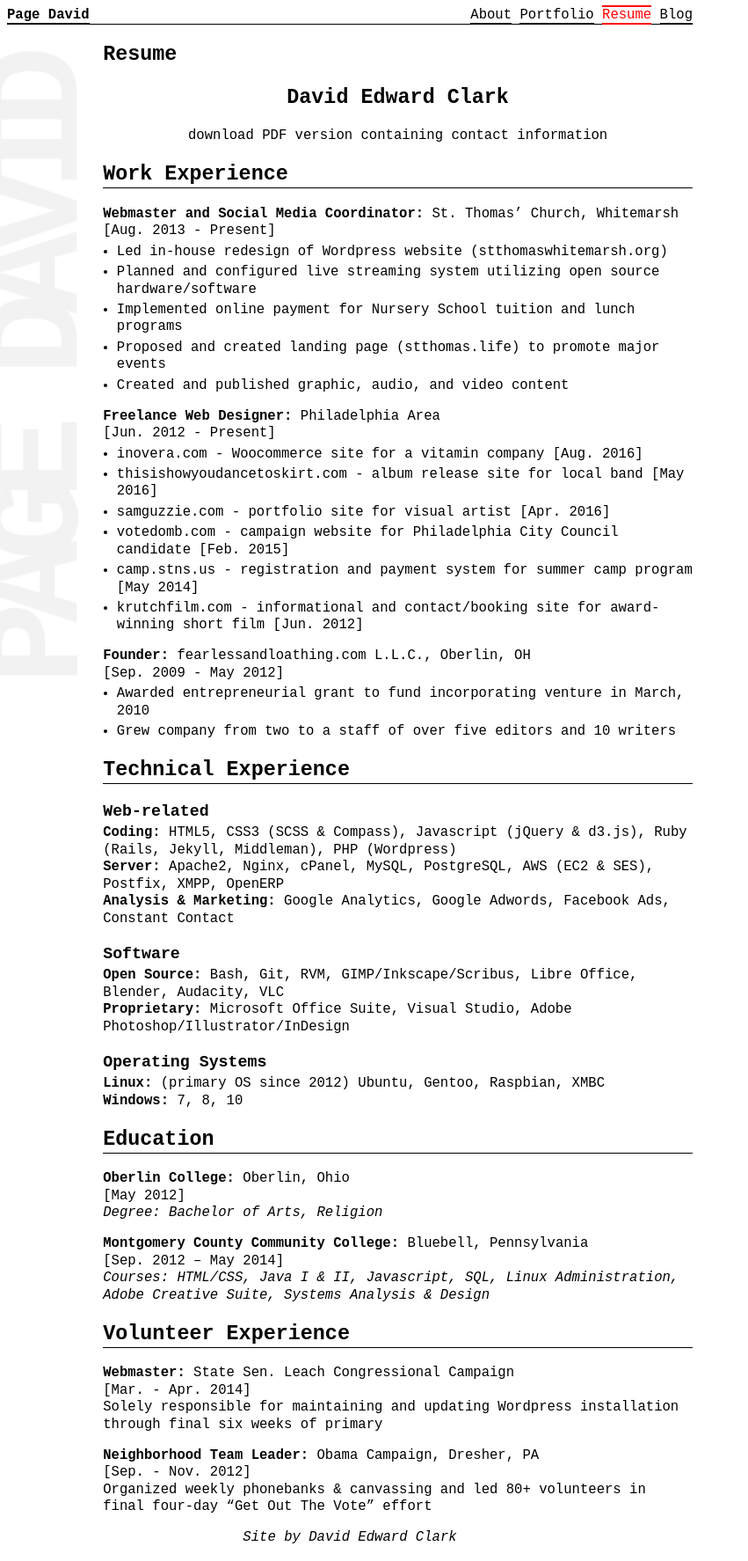
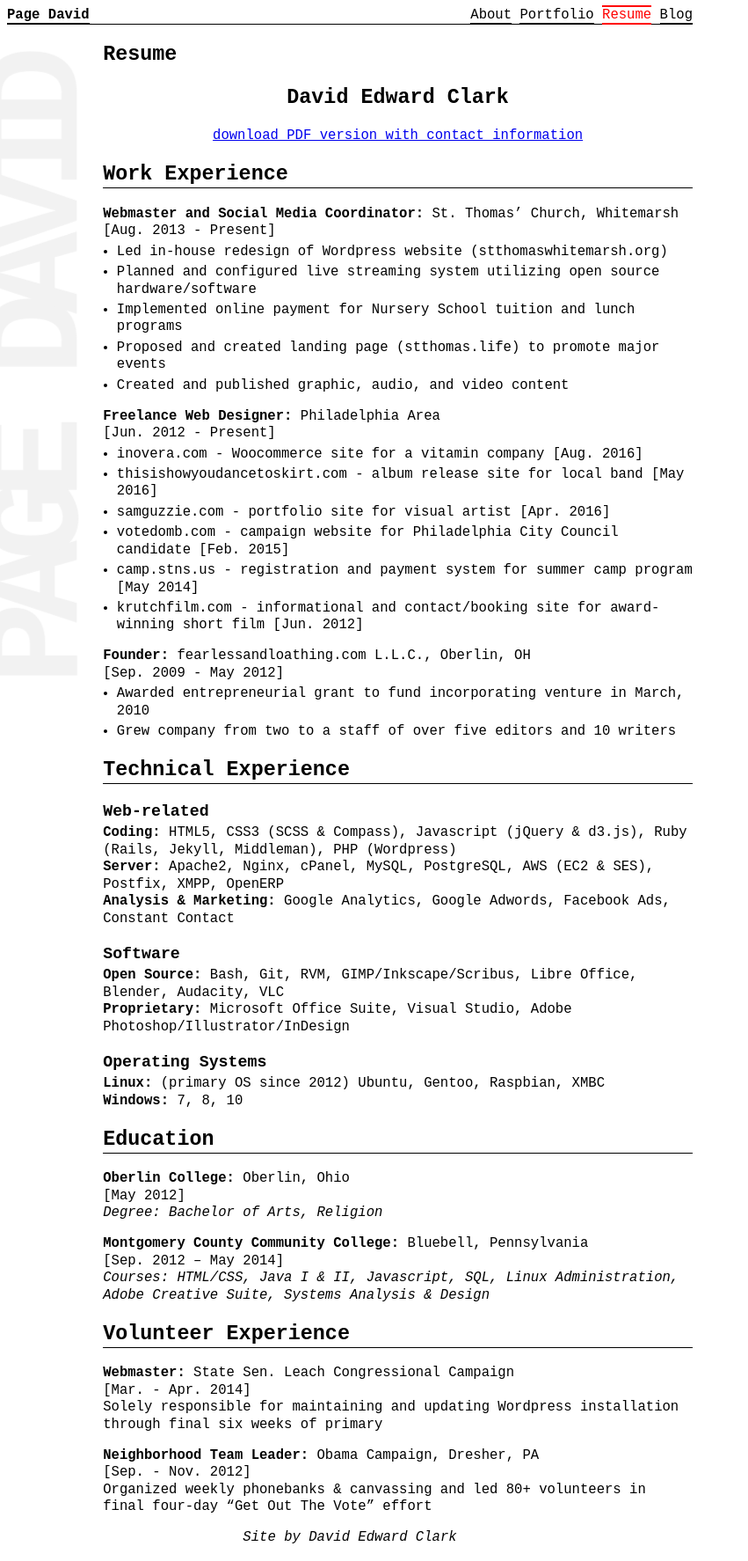
Before and after one commit to pagedavid/pagedavid.github.io, a Jekyll site: the page built from resume.md, in a window 1280 px wide. Shown: the whole page at 88% size, without its empty margins (0-851 px from the left). Built offline with Jekyll 4.4.1, drawn with Linux system fonts in a browser that asks for light colours.

Commit message:
download link to resume

```diff
--- a/resume.md
+++ b/resume.md
@@ -3,11 +3,12 @@ layout: page
 title: Resume
 permalink: /resume/
 ---
+{% include relative.html %}
 
 David Edward Clark
 ------------------
 
-download PDF version containing contact information
+[download PDF version with contact information]({{relative}}/assets/RESUME_david-edward-clark.pdf)
 
 Work Experience
 ---------------
```
